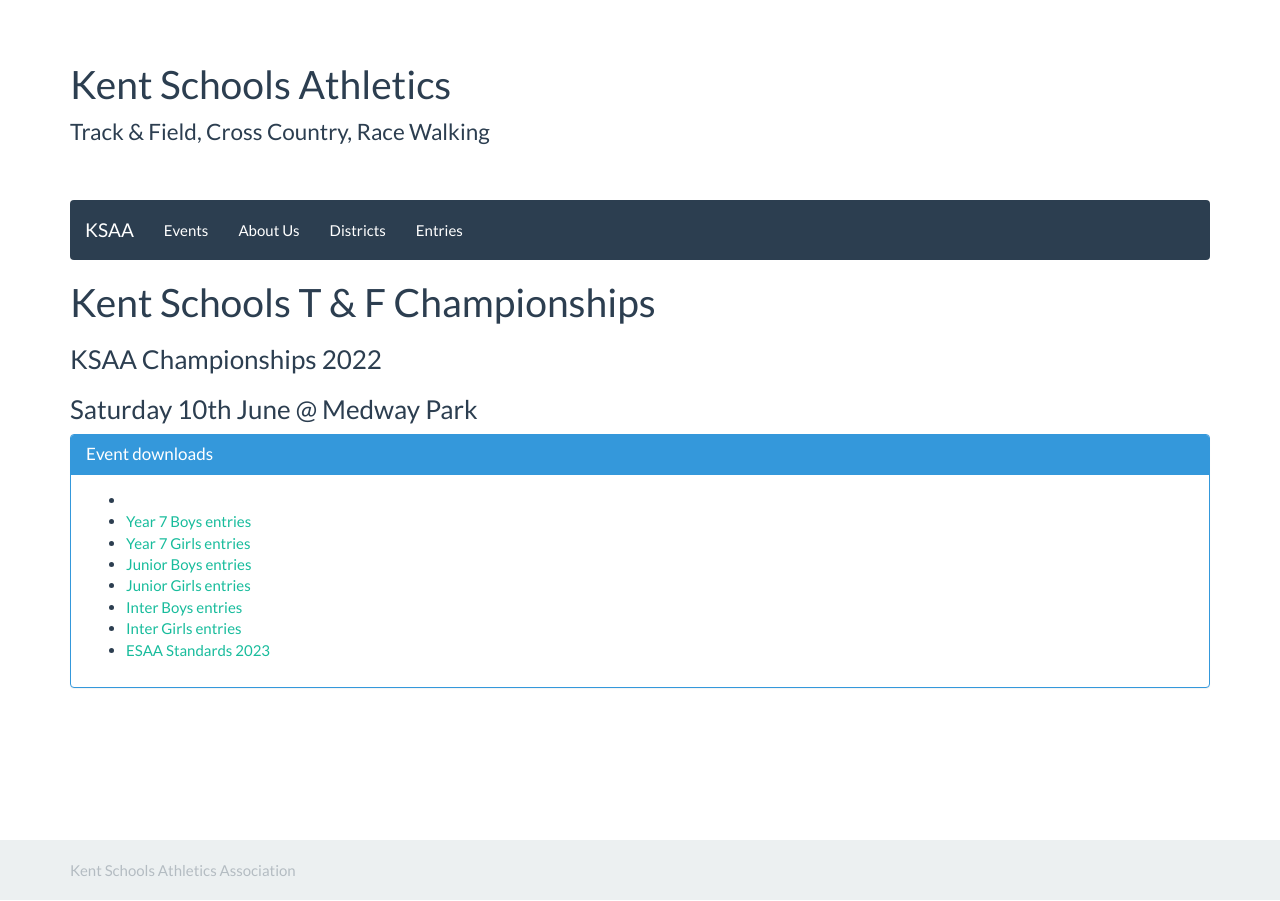
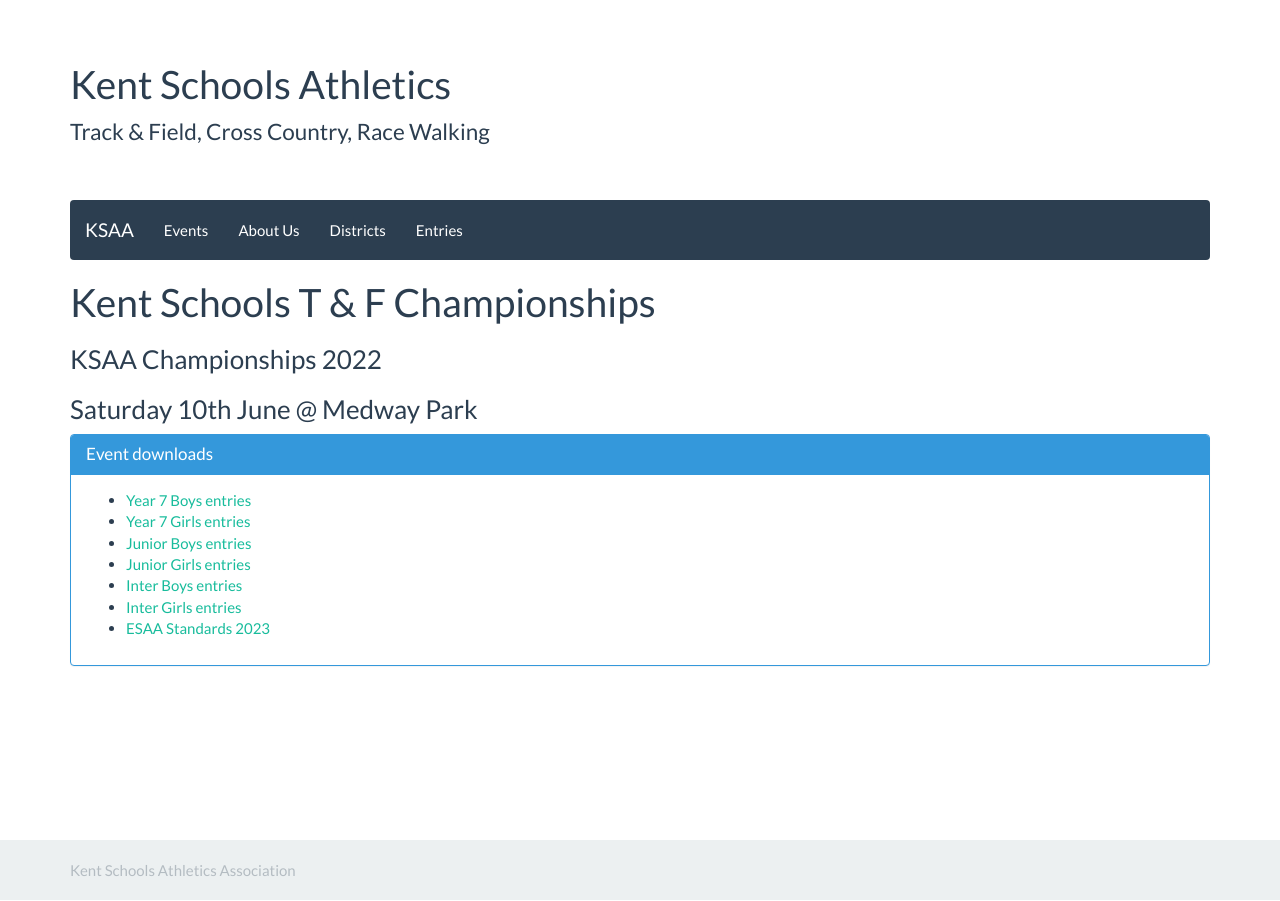
Before and after one commit to chrisnewark/chrisnewark.github.io, a Jekyll site: the page built from _events/22-23/2023-06-10-kent-schools-t-and-f-championships.md, in a window 1280 px wide. Built offline with Jekyll 4.4.1, drawn with Linux system fonts in a browser that asks for light colours; nearby versions of some CDN libraries.

Commit message:
Fixed list

```diff
--- a/_events/22-23/2023-06-10-kent-schools-t-and-f-championships.md
+++ b/_events/22-23/2023-06-10-kent-schools-t-and-f-championships.md
@@ -15,17 +15,14 @@
   </div>
   <div class="panel-body">
     <ul>
-        <li>
-            <li><a href="/files/events/22-23/2023-06-10-kent-schools-t-and-f-championships/KSAA-2023-T&F-Championships-Entries-Y7B.pdf">Year 7 Boys entries</a></li>
-            <li><a href="/files/events/22-23/2023-06-10-kent-schools-t-and-f-championships/KSAA-2023-T&F-Championships-Entries-Y7G.pdf">Year 7 Girls entries</a></li>
-            <li><a href="/files/events/22-23/2023-06-10-kent-schools-t-and-f-championships/KSAA-2023-T&F-Championships-Entries-JB.pdf">Junior Boys entries</a></li>
-            <li><a href="/files/events/22-23/2023-06-10-kent-schools-t-and-f-championships/KSAA-2023-T&F-Championships-Entries-JG.pdf">Junior Girls entries</a></li>
-            <li><a href="/files/events/22-23/2023-06-10-kent-schools-t-and-f-championships/KSAA-2023-T&F-Championships-Entries-IB.pdf">Inter Boys entries</a></li>
-            <li><a href="/files/events/22-23/2023-06-10-kent-schools-t-and-f-championships/KSAA-2023-T&F-Championships-Entries-IG.pdf">Inter Girls entries</a></li>
-            <li><a href="/files/events/22-23/2023-06-30-esaa-t-and-f-championships/ESAA-Standards-2023.docx">
-                ESAA Standards 2023
-            </a></li>
-        </li>
+        <li><a href="/files/events/22-23/2023-06-10-kent-schools-t-and-f-championships/KSAA-2023-T&F-Championships-Entries-Y7B.pdf">Year 7 Boys entries</a></li>
+        <li><a href="/files/events/22-23/2023-06-10-kent-schools-t-and-f-championships/KSAA-2023-T&F-Championships-Entries-Y7G.pdf">Year 7 Girls entries</a></li>
+        <li><a href="/files/events/22-23/2023-06-10-kent-schools-t-and-f-championships/KSAA-2023-T&F-Championships-Entries-JB.pdf">Junior Boys entries</a></li>
+        <li><a href="/files/events/22-23/2023-06-10-kent-schools-t-and-f-championships/KSAA-2023-T&F-Championships-Entries-JG.pdf">Junior Girls entries</a></li>
+        <li><a href="/files/events/22-23/2023-06-10-kent-schools-t-and-f-championships/KSAA-2023-T&F-Championships-Entries-IB.pdf">Inter Boys entries</a></li>
+        <li><a href="/files/events/22-23/2023-06-10-kent-schools-t-and-f-championships/KSAA-2023-T&F-Championships-Entries-IG.pdf">Inter Girls entries</a></li>
+        <li><a href="/files/events/22-23/2023-06-30-esaa-t-and-f-championships/ESAA-Standards-2023.docx">
+        ESAA Standards 2023</a></li>
     </ul>
   </div>
 </div>
```
